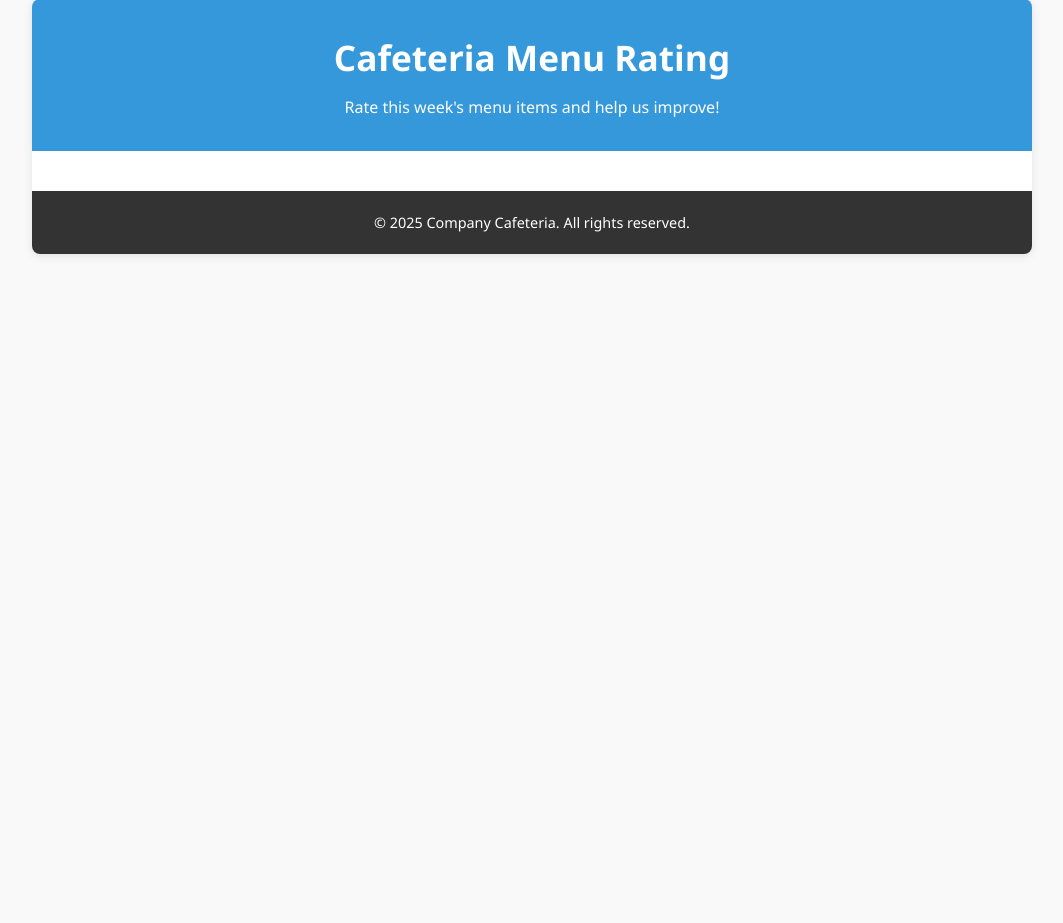
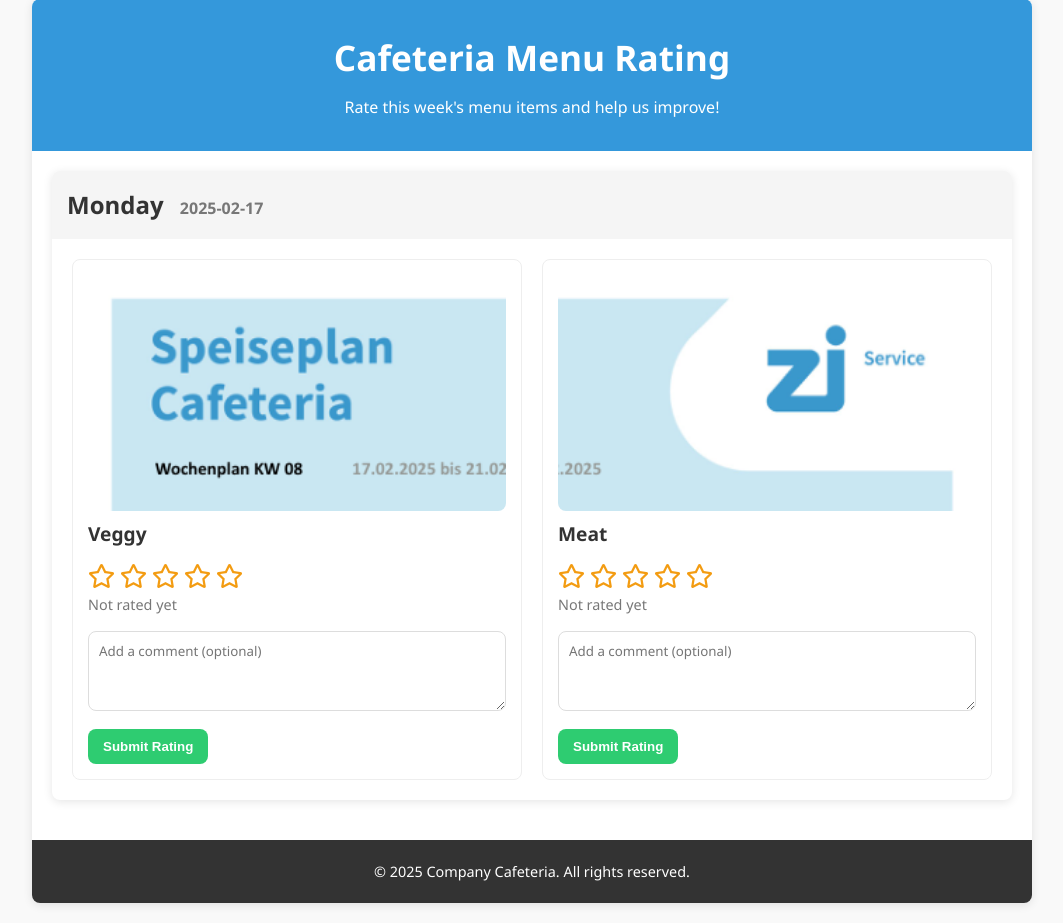
Before and after one commit to skjerns/ZI-Cafeteria-Feedback, a PHP site: page / in a window 1280 px wide. Shown: the part 21-944 px from the top of the page, without its empty margins (108-1171 px from the left). Before the commit the page ends 277 px from the top, so only its background shows below. Run offline with PHP 8.4, Linux system fonts and the light colour scheme.

Commit message:
feat: Read daily menu from images instead of CSV
The application now dynamically generates the cafeteria menu by scanning the /data directory for dish images.

- It looks for files named `dish<number>_<date>.png`.
- It groups dishes by date and displays them chronologically.
- Past menus are still viewable and ratable, while future menus are marked as 'Coming Soon'.
- The logic for rating, commenting, and preventing duplicate votes via cookies remains the same.

```diff
--- a/index.php
+++ b/index.php
@@ -6,14 +6,36 @@ date_default_timezone_set('UTC');
 $currentDayOfWeek = date('N');
 $today = date('Y-m-d');
 
-// Read menu data
-$menuData = [];
-if (($handle = fopen("data/menu.csv", "r")) !== FALSE) {
-    while (($data = fgetcsv($handle, 1000, ",")) !== FALSE) {
-        $menuData[] = $data;
+// Read menu data from images in /data directory
+$menuByDate = [];
+$dataFiles = scandir('data');
+foreach ($dataFiles as $file) {
+    if (preg_match('/^dish(\d+)_(\d{4}-\d{2}-\d{2})\.png$/', $file, $matches)) {
+        $dishNumber = $matches[1];
+        $date = $matches[2];
+
+        // Group dishes by date
+        if (!isset($menuByDate[$date])) {
+            $menuByDate[$date] = [];
         }
-    fclose($handle);
+
+        // Improved dish name extraction
+        $dishName = "Dish " . $dishNumber;
+        if ($dishNumber == 1) {
+            $dishName = "Veggy";
+        } elseif ($dishNumber == 2) {
+            $dishName = "Meat";
         }
+
+        $menuByDate[$date][] = [
+            'name' => $dishName,
+            'image' => 'data/' . $file,
+            'option' => count($menuByDate[$date]) + 1
+        ];
+    }
+}
+// Sort menus by date
+krsort($menuByDate);
 
 // Check if user has a cookie, if not create one
 if (!isset($_COOKIE['user_id'])) {
@@ -55,32 +77,35 @@ if (file_exists('data/ratings.csv')) {
         </header>
 
         <main>
-            <?php foreach ($menuData as $index => $menu): ?>
+            <?php if (empty($menuByDate)): ?>
+                <p>No menus found. Please check back later.</p>
+            <?php else: ?>
+                <?php foreach ($menuByDate as $date => $dishes): ?>
                     <?php
-                $menuDate = $menu[0];
-                $dayName = date('l', strtotime($menuDate));
-                $isRatable = strtotime($menuDate) <= strtotime($today);
+                    $dayName = date('l', strtotime($date));
+                    $isRatable = strtotime($date) <= strtotime($today);
                     ?>
                     <div class="menu-card <?php echo $isRatable ? 'ratable' : 'future'; ?>">
                         <div class="day-header">
-                        <h2><?php echo $dayName; ?> <span class="date"><?php echo $menuDate; ?></span></h2>
+                            <h2><?php echo $dayName; ?> <span class="date"><?php echo $date; ?></span></h2>
                             <?php if (!$isRatable): ?>
                                 <span class="future-tag">Coming Soon</span>
                             <?php endif; ?>
                         </div>
 
                         <div class="menu-options">
-                        <?php for ($i = 1; $i <= 2; $i++): ?>
+                            <?php foreach ($dishes as $dish): ?>
                                 <div class="menu-option">
-                                <h3>Option <?php echo $i; ?>: <?php echo $menu[$i]; ?></h3>
+                                    <img src="<?php echo $dish['image']; ?>" alt="<?php echo $dish['name']; ?>" style="width:100%;height:auto;border-radius:var(--border-radius);">
+                                    <h3><?php echo $dish['name']; ?></h3>
 
                                     <?php if ($isRatable): ?>
                                         <?php
-                                    $ratingKey = $menuDate . '-' . $i;
+                                        $ratingKey = $date . '-' . $dish['option'];
                                         $userRating = isset($userRatings[$ratingKey]) ? $userRatings[$ratingKey] : 0;
                                         ?>
                                         <div class="rating-container">
-                                        <div class="stars" data-date="<?php echo $menuDate; ?>" data-option="<?php echo $i; ?>">
+                                            <div class="stars" data-date="<?php echo $date; ?>" data-option="<?php echo $dish['option']; ?>">
                                                 <?php for ($star = 1; $star <= 5; $star++): ?>
                                                     <i class="fa<?php echo $star <= $userRating ? ' fa-star' : 'r fa-star'; ?>" data-rating="<?php echo $star; ?>"></i>
                                                 <?php endfor; ?>
@@ -95,15 +120,16 @@ if (file_exists('data/ratings.csv')) {
                                         </div>
 
                                         <div class="comment-container">
-                                        <textarea placeholder="Add a comment (optional)" class="comment" data-date="<?php echo $menuDate; ?>" data-option="<?php echo $i; ?>"></textarea>
-                                        <button class="submit-rating" data-date="<?php echo $menuDate; ?>" data-option="<?php echo $i; ?>">Submit Rating</button>
+                                            <textarea placeholder="Add a comment (optional)" class="comment" data-date="<?php echo $date; ?>" data-option="<?php echo $dish['option']; ?>"></textarea>
+                                            <button class="submit-rating" data-date="<?php echo $date; ?>" data-option="<?php echo $dish['option']; ?>">Submit Rating</button>
                                         </div>
                                     <?php endif; ?>
                                 </div>
-                        <?php endfor; ?>
+                            <?php endforeach; ?>
                         </div>
                     </div>
                 <?php endforeach; ?>
+            <?php endif; ?>
         </main>
 
         <footer>
```
Lines whose indentation alone changed are shown as unchanged.
